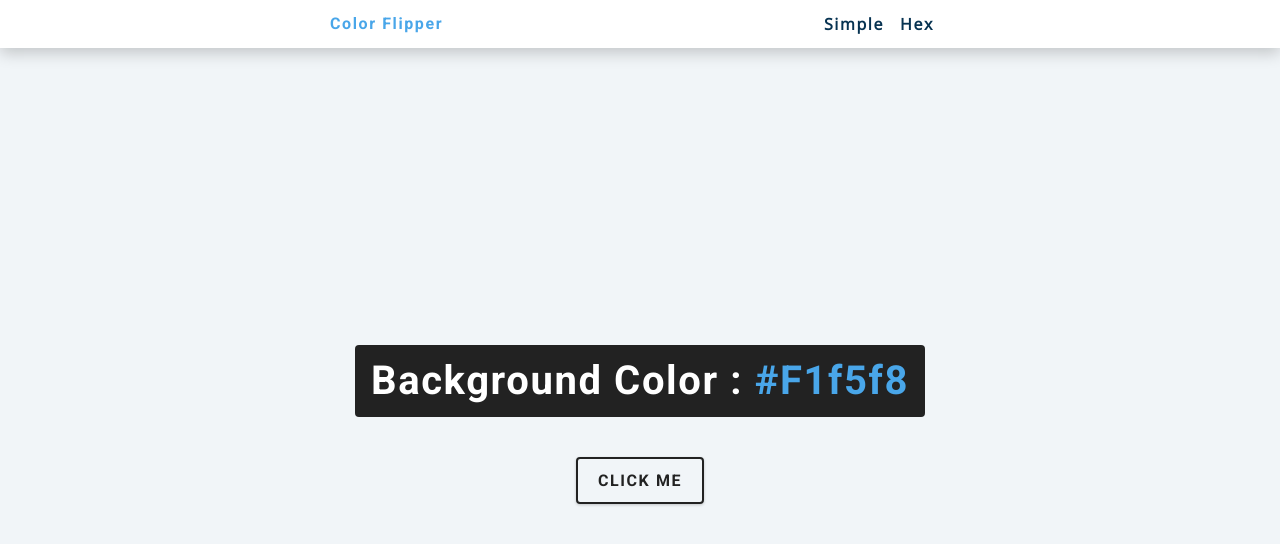
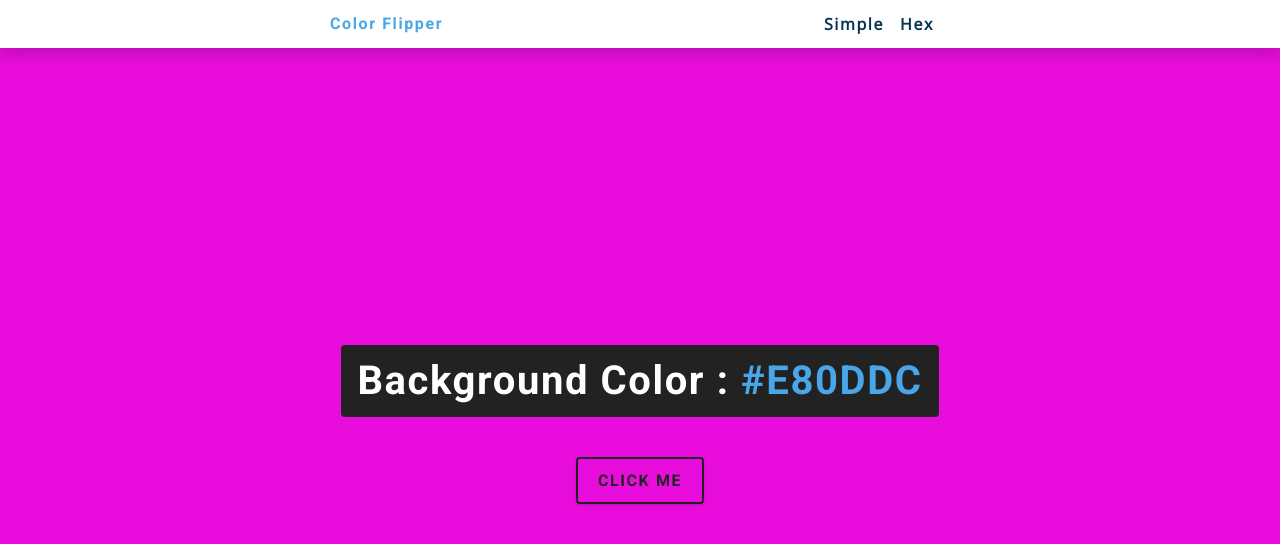
Before and after one commit to TontofourK/15js, a plain HTML site: page color-flipper/hex.html in a window 1280 px wide. Both pictures are taken after a click on the button "CLICK ME". Drawn offline with nearby package versions, Linux system fonts and the light colour scheme.

Commit message:
completed color flipper

```diff
--- a/color-flipper/app.js
+++ b/color-flipper/app.js
@@ -4,7 +4,9 @@ const color = document.querySelector(".color");
 
 btn.addEventListener("click", function(){
     //get random number between 0-3 for flipping background color
-    const randomNumber = 2;
+    const randomNumber = Math.floor(Math.random() * colors.length);
+    console.log(randomNumber);
+
     document.body.style.backgroundColor = colors[randomNumber];
     color.textContent = color[randomNumber];
 });
--- a/color-flipper/hex.html
+++ b/color-flipper/hex.html
@@ -4,7 +4,7 @@
     <meta charset="UTF-8" />
     <meta name="viewport" content="width=device-width, initial-scale=1.0" />
     <title>
-      Color Flipper || Simple
+      Color Flipper || Hex
     </title>
 
     <!-- styles -->
--- a/color-flipper/hex.js
+++ b/color-flipper/hex.js
@@ -1 +1,16 @@
 const hex = [0, 1, 2, 3, 4, 5, 6, 7, 8, 9, "A", "B", "C", "D", "E", "F"];
+
+const btn = document.getElementById("btn");
+const color = document.querySelector(".color");
+
+
+btn.addEventListener("click", function(){
+    let hexColor = '#';
+
+     for(let i=0; i < 6; i++){
+         hexColor += hex[Math.floor(Math.random()*hex.length)];
+     }
+    color.textContent = hexColor;
+    document.body.style.backgroundColor = hexColor;
+    console.log(hexColor)
+});
```
